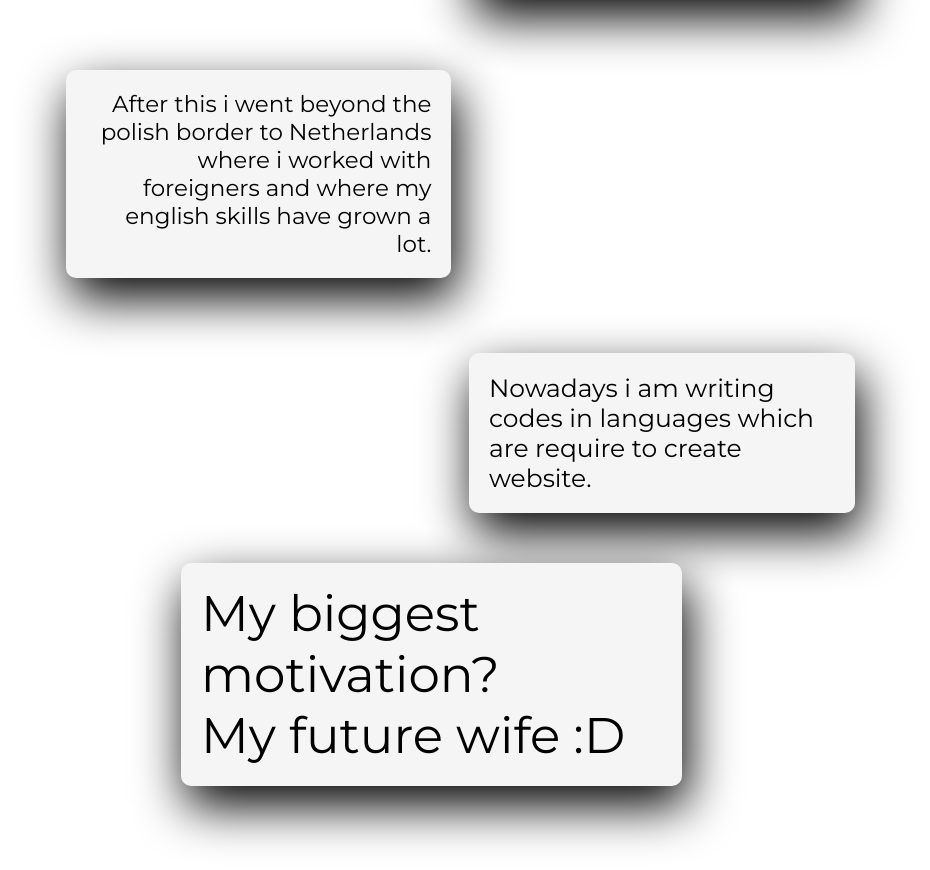
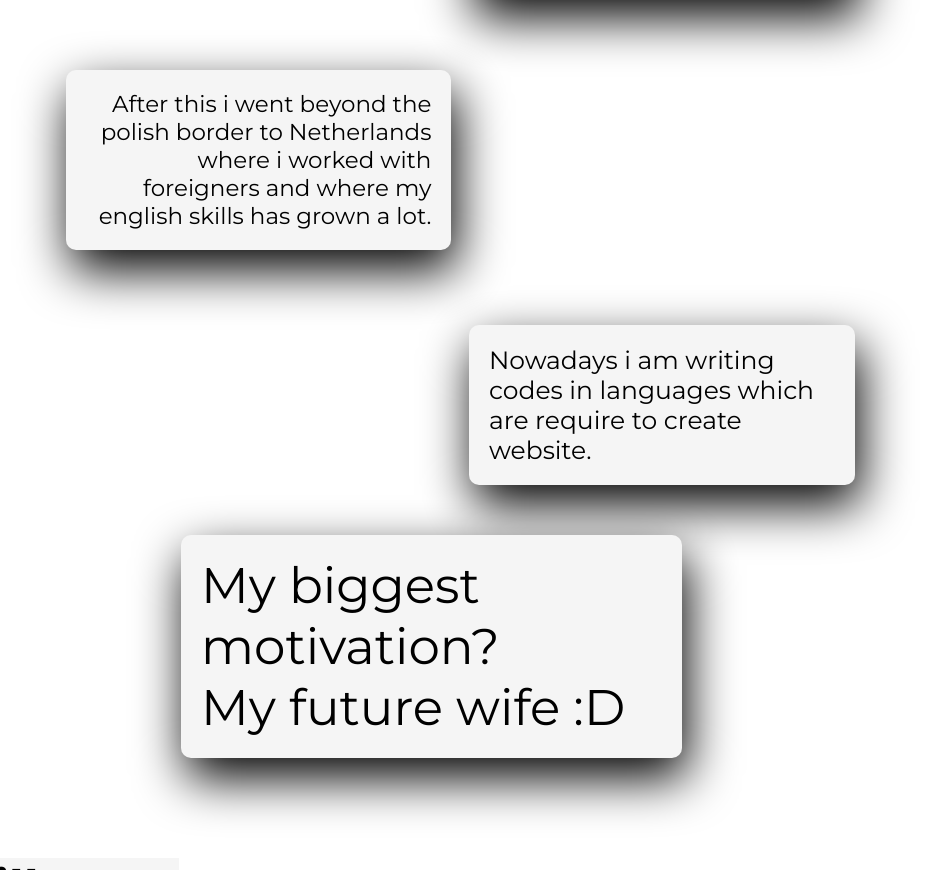
Before and after one commit to pawel14178/Portfolio, a plain HTML site: page index.html in a window 1280 px wide. Shown: the part 1410-2280 px from the top of the page, without its empty margins (171-1101 px from the left). Drawn offline with Linux system fonts and the light colour scheme.

Commit message:
Update 1.0.4

```diff
--- a/index.html
+++ b/index.html
@@ -50,7 +50,7 @@
             </p>
             <p class="about_three u_card">
                 After this i went beyond the polish border to Netherlands where i worked
-                with foreigners and where my english skills have grown a lot.
+                with foreigners and where my english skills has grown a lot.
             </p>
             <p class="about_four u_card">
                 Nowadays i am writing codes in languages which are require to create website.
```
